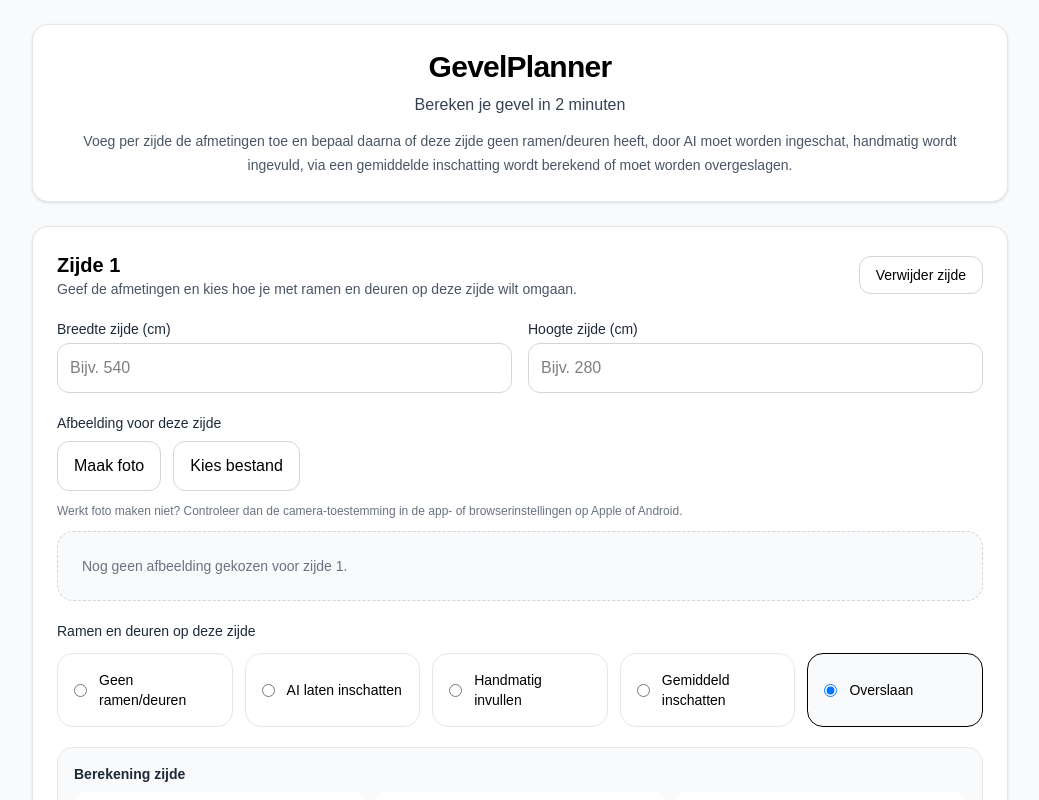
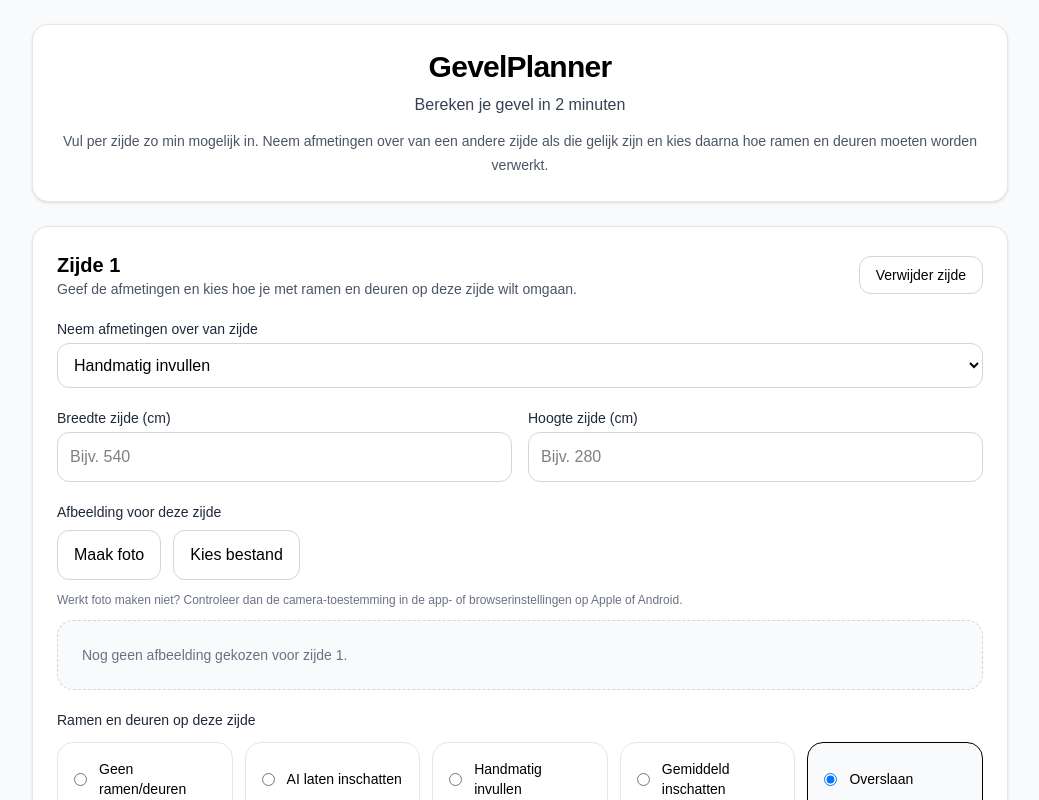
Before and after one commit to cryptoprins-ship-it/geveltool-mvp, a Next.js app: page / in a window 1280 px wide. Shown: the top 800 px of the page, without its empty margins (120-1159 px from the left). Built offline with nearby package versions, Linux system fonts and the light colour scheme.

Commit message:
Release v1.1 with linked side dimensions and average frame estimates

```diff
--- a/app/page.tsx
+++ b/app/page.tsx
@@ -27,6 +27,7 @@ type Side = {
   error: string;
   frameCount: string;
   frameSizeType: FrameSizeType;
+  linkToSideId?: string;
 };
 
 type AiDetection = {
@@ -68,6 +69,7 @@ function createSide(index: number): Side {
     error: "",
     frameCount: "",
     frameSizeType: "medium",
+    linkToSideId: undefined,
   };
 }
 
@@ -80,7 +82,19 @@ function round2(value: number): number {
   return Math.round(value * 100) / 100;
 }
 
-export default function VisualisatiePage() {
+function getLinkedDimensions(side: Side, sides: Side[]) {
+  if (!side.linkToSideId) return null;
+  const linked = sides.find((s) => s.id === side.linkToSideId);
+  if (!linked) return null;
+
+  return {
+    width: linked.width,
+    height: linked.height,
+    name: linked.name,
+  };
+}
+
+export default function Page() {
   const [sides, setSides] = useState<Side[]>([
     createSide(0),
     createSide(1),
@@ -106,8 +120,12 @@ export default function VisualisatiePage() {
     if (sides.length === 0) return false;
 
     return sides.every((side) => {
+      const linked = getLinkedDimensions(side, sides);
+      const widthValue = linked ? linked.width : side.width;
+      const heightValue = linked ? linked.height : side.height;
+
       const hasBaseDimensions =
-        side.width.trim() !== "" && side.height.trim() !== "";
+        widthValue.trim() !== "" && heightValue.trim() !== "";
       if (!hasBaseDimensions) return false;
 
       if (side.openingMode === "skip" || side.openingMode === "none") return true;
@@ -276,7 +294,11 @@ export default function VisualisatiePage() {
       return;
     }
 
-    if (!side.width.trim() || !side.height.trim()) {
+    const linked = getLinkedDimensions(side, sides);
+    const widthValue = linked ? linked.width : side.width;
+    const heightValue = linked ? linked.height : side.height;
+
+    if (!widthValue.trim() || !heightValue.trim()) {
       updateSide(side.id, (current) => ({
         ...current,
         error: "Vul eerst breedte en hoogte van deze zijde in.",
@@ -290,8 +312,8 @@ export default function VisualisatiePage() {
 
       const formData = new FormData();
       formData.append("image", side.photo);
-      formData.append("sideWidthCm", side.width);
-      formData.append("sideHeightCm", side.height);
+      formData.append("sideWidthCm", widthValue);
+      formData.append("sideHeightCm", heightValue);
       formData.append("sideName", side.name);
 
       const response = await fetch("/api/estimate-openings", {
@@ -314,7 +336,7 @@ export default function VisualisatiePage() {
         openingMode: "ai",
         error:
           detections.length === 0
-            ? "AI vond geen ramen/deuren. Je kunt handmatig invullen of de gemiddelde inschatting gebruiken."
+            ? "AI vond geen ramen/deuren. Je kunt handmatig invullen of gemiddeld inschatten."
             : "",
       }));
     } catch (error) {
@@ -348,13 +370,23 @@ export default function VisualisatiePage() {
     });
   };
 
+  const getWidthValue = (side: Side) => {
+    const linked = getLinkedDimensions(side, sides);
+    return linked ? linked.width : side.width;
+  };
+
+  const getHeightValue = (side: Side) => {
+    const linked = getLinkedDimensions(side, sides);
+    return linked ? linked.height : side.height;
+  };
+
   const getEstimatedDeductionM2 = (side: Side) => {
     const count = toNumber(side.frameCount);
     return round2(count * frameSizeAverages[side.frameSizeType]);
   };
 
   const getGrossAreaM2 = (side: Side) => {
-    return round2((toNumber(side.width) / 100) * (toNumber(side.height) / 100));
+    return round2((toNumber(getWidthValue(side)) / 100) * (toNumber(getHeightValue(side)) / 100));
   };
 
   const getOpeningAreaM2 = (side: Side) => {
@@ -409,13 +441,14 @@ export default function VisualisatiePage() {
       const payload = sides.map((side) => ({
         id: side.id,
         name: side.name,
-        width: side.width,
-        height: side.height,
+        width: getWidthValue(side),
+        height: getHeightValue(side),
         openingMode: side.openingMode,
         aiDetectedCount: side.aiDetectedCount,
         frameCount: side.frameCount,
         frameSizeType: side.frameSizeType,
         openings: side.openings,
+        linkToSideId: side.linkToSideId,
       }));
 
       formData.append("sides", JSON.stringify(payload));
@@ -454,14 +487,18 @@ export default function VisualisatiePage() {
             Bereken je gevel in 2 minuten
           </p>
           <p className="mt-3 text-sm leading-6 text-gray-600">
-            Voeg per zijde de afmetingen toe en bepaal daarna of deze zijde geen
-            ramen/deuren heeft, door AI moet worden ingeschat, handmatig wordt
-            ingevuld, via een gemiddelde inschatting wordt berekend of moet worden
-            overgeslagen.
+            Vul per zijde zo min mogelijk in. Neem afmetingen over van een andere
+            zijde als die gelijk zijn en kies daarna hoe ramen en deuren moeten
+            worden verwerkt.
           </p>
         </section>
 
-        {sides.map((side) => (
+        {sides.map((side) => {
+          const linked = getLinkedDimensions(side, sides);
+          const widthValue = getWidthValue(side);
+          const heightValue = getHeightValue(side);
+
+          return (
             <section
               key={side.id}
               className="space-y-5 rounded-2xl border border-gray-200 bg-white p-4 shadow-sm md:p-6"
@@ -486,17 +523,48 @@ export default function VisualisatiePage() {
                 ) : null}
               </div>
 
+              <div>
+                <label className="mb-1 block text-sm font-medium text-gray-800">
+                  Neem afmetingen over van zijde
+                </label>
+                <select
+                  className="w-full rounded-xl border border-gray-300 bg-white p-3 text-black outline-none transition focus:border-black"
+                  value={side.linkToSideId || ""}
+                  onChange={(e) =>
+                    setSideField(side.id, "linkToSideId", e.target.value || undefined)
+                  }
+                >
+                  <option value="">Handmatig invullen</option>
+                  {sides
+                    .filter((s) => s.id !== side.id)
+                    .map((s) => (
+                      <option key={s.id} value={s.id}>
+                        {s.name}
+                      </option>
+                    ))}
+                </select>
+
+                {linked ? (
+                  <p className="mt-2 text-xs text-gray-500">
+                    Afmetingen worden overgenomen van {linked.name}.
+                  </p>
+                ) : null}
+              </div>
+
               <div className="grid gap-4 md:grid-cols-2">
                 <div>
                   <label className="mb-1 block text-sm font-medium text-gray-800">
                     Breedte zijde (cm)
                   </label>
                   <input
-                  className="w-full rounded-xl border border-gray-300 bg-white p-3 text-black outline-none transition focus:border-black"
+                    className={`w-full rounded-xl border border-gray-300 p-3 text-black outline-none transition focus:border-black ${
+                      linked ? "bg-gray-100" : "bg-white"
+                    }`}
                     inputMode="numeric"
-                  value={side.width}
+                    value={widthValue}
                     onChange={(e) => setSideField(side.id, "width", e.target.value)}
                     placeholder="Bijv. 540"
+                    disabled={!!linked}
                   />
                 </div>
 
@@ -505,11 +573,14 @@ export default function VisualisatiePage() {
                     Hoogte zijde (cm)
                   </label>
                   <input
-                  className="w-full rounded-xl border border-gray-300 bg-white p-3 text-black outline-none transition focus:border-black"
+                    className={`w-full rounded-xl border border-gray-300 p-3 text-black outline-none transition focus:border-black ${
+                      linked ? "bg-gray-100" : "bg-white"
+                    }`}
                     inputMode="numeric"
-                  value={side.height}
+                    value={heightValue}
                     onChange={(e) => setSideField(side.id, "height", e.target.value)}
                     placeholder="Bijv. 280"
+                    disabled={!!linked}
                   />
                 </div>
               </div>
@@ -634,7 +705,7 @@ export default function VisualisatiePage() {
                     <p className="text-sm text-gray-600">
                       Vul het aantal kozijnen in. Wij rekenen daarna automatisch met
                       een gemiddelde oppervlakte per kozijn. Je kunt dit later altijd
-                    handmatig corrigeren.
+                      handmatig aanpassen.
                     </p>
                   </div>
 
@@ -926,19 +997,27 @@ export default function VisualisatiePage() {
               ) : null}
 
               <div className="rounded-2xl border border-gray-200 bg-gray-50 p-4">
-              <div className="mb-2 text-sm font-semibold text-gray-800">Berekening zijde</div>
+                <div className="mb-2 text-sm font-semibold text-gray-800">
+                  Berekening zijde
+                </div>
                 <div className="grid gap-2 text-sm text-gray-700 md:grid-cols-3">
                   <div className="rounded-xl bg-white p-3">
                     <div className="text-gray-500">Bruto oppervlak</div>
-                  <div className="mt-1 font-semibold">{getGrossAreaM2(side).toFixed(2)} m²</div>
+                    <div className="mt-1 font-semibold">
+                      {getGrossAreaM2(side).toFixed(2)} m²
+                    </div>
                   </div>
                   <div className="rounded-xl bg-white p-3">
                     <div className="text-gray-500">Aftrek ramen/deuren</div>
-                  <div className="mt-1 font-semibold">{getOpeningAreaM2(side).toFixed(2)} m²</div>
+                    <div className="mt-1 font-semibold">
+                      {getOpeningAreaM2(side).toFixed(2)} m²
+                    </div>
                   </div>
                   <div className="rounded-xl bg-white p-3">
                     <div className="text-gray-500">Netto oppervlak</div>
-                  <div className="mt-1 font-semibold">{getNetAreaM2(side).toFixed(2)} m²</div>
+                    <div className="mt-1 font-semibold">
+                      {getNetAreaM2(side).toFixed(2)} m²
+                    </div>
                   </div>
                 </div>
               </div>
@@ -949,7 +1028,8 @@ export default function VisualisatiePage() {
                 </div>
               ) : null}
             </section>
-        ))}
+          );
+        })}
 
         <section className="rounded-2xl border border-gray-200 bg-white p-4 shadow-sm">
           <h3 className="mb-3 text-lg font-semibold text-black">Totaaloverzicht</h3>
```
Also changed, not shown: app/changelog.md. Lines whose indentation alone changed are shown as unchanged.
